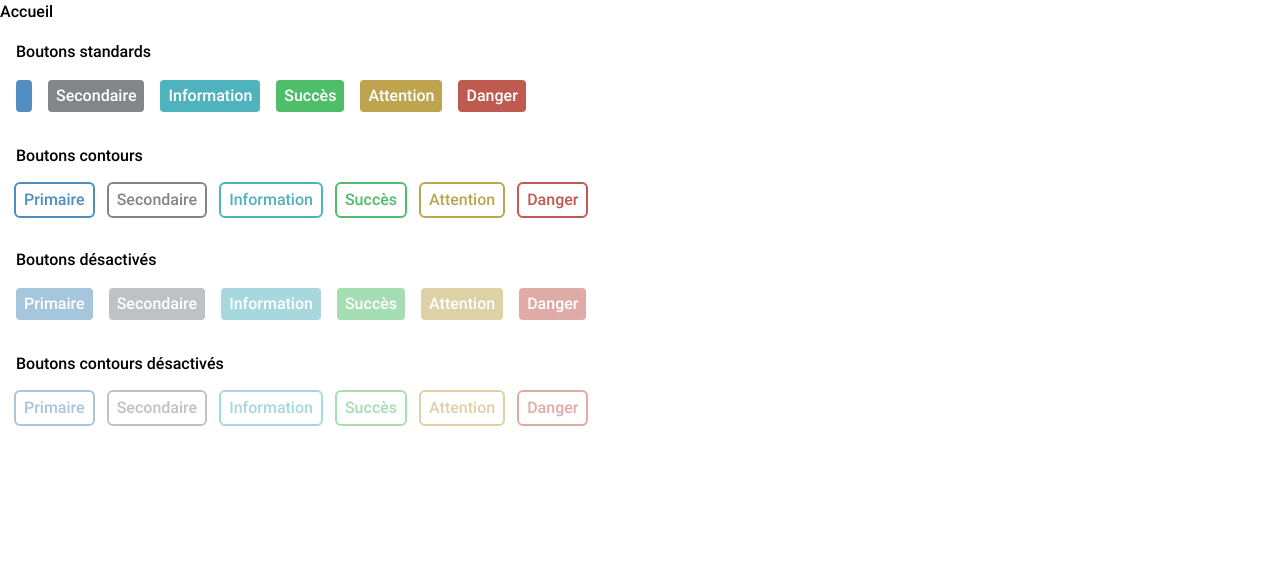
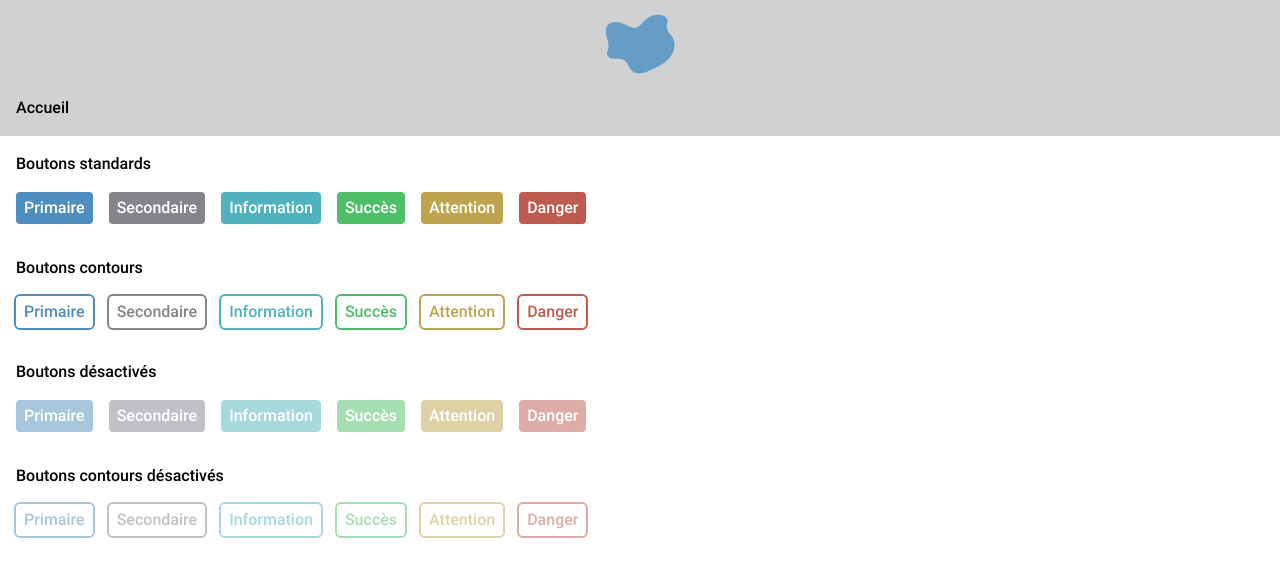
Before and after one commit to quentin-leonard-andre/Pigma, a Vue app: page / in a window 1280 px wide. Shown: the top 576 px of the page. Built offline with nearby package versions, Linux system fonts and the light colour scheme.

Commit message:
Intégration du logo et de la favicon

```diff
--- a/index.html
+++ b/index.html
@@ -2,7 +2,7 @@
 <html lang="en">
   <head>
     <meta charset="UTF-8">
-    <link rel="icon" href="/favicon.ico">
+    <link rel="icon" href="/src/assets/images/pigma_logo.png">
     <meta name="viewport" content="width=device-width, initial-scale=1.0">
     <title>Pigma</title>
   </head>
--- a/src/App.vue
+++ b/src/App.vue
@@ -9,10 +9,22 @@
 </script>
 
 <template>
-  <header>
-      <nav>
+  <header class="flex flex-col items-center bg-secondary-100 p-1">
+    <!-- Logo -->
+    <a href="/">
+      <img
+        src="./assets/images/pigma_logo.png"
+        class="max-w-[80px]"
+      />
+    </a>
+
+    <!-- Barre de liens -->
+    <nav
+      class="p-3 w-full"
+    >
       <RouterLink
         to="/"
+        class="hover:text-primary-900"
       >
         Accueil
       </RouterLink>
--- a/src/views/ShowViews/ButtonsShowView.vue
+++ b/src/views/ShowViews/ButtonsShowView.vue
@@ -26,7 +26,7 @@
             {{ label }}
         </label>
 
-        <div class="flex gap-4">
+        <div class="flex gap-4 flex-wrap">
             <Button
                 show-button
                 v-for="button in buttons"
--- a/src/views/WelcomeView.vue
+++ b/src/views/WelcomeView.vue
@@ -8,9 +8,6 @@
             ButtonsShowView
         },
         methods: {
-            getButtonWithIconLabel(icon, label){
-                return "Quentin";
-            }
         }
     }
 </script>
@@ -21,7 +18,8 @@
         label="Boutons standards"
         :buttons="[
             {
-
+                color: 'primary',
+                label: 'Primaire'
             },
             {
                 color: 'secondary',
```
Also changed, not shown: public/pigma_logo.png (added), src/assets/images/pigma_logo.png (added). Lines whose indentation alone changed are shown as unchanged.
